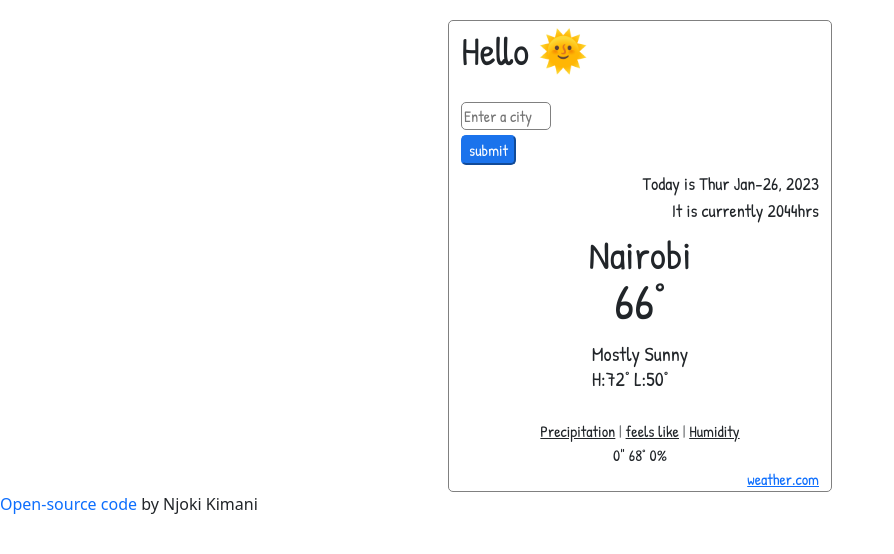
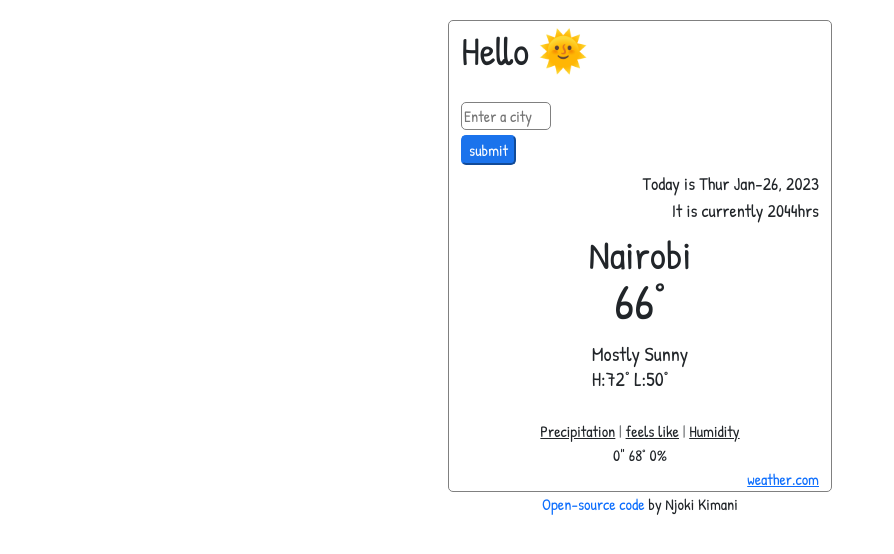
Before and after one commit to NjokiKimani/WeatherApp, a plain HTML site: page index.html in a window 1280 px wide. Shown: the whole page, without its empty margins (0-894 px from the left). Drawn offline with nearby package versions, Linux system fonts and the light colour scheme.

Commit message:
Fixed div.github html

```diff
--- a/index.html
+++ b/index.html
@@ -69,7 +69,9 @@
     </div>
     <div class="gitLink">
 
-    </div><a href="https://github.com/NjokiKimani/WeatherApp" class="openSource" target="_blank">Open-source code</a> by Njoki Kimani
-     </div> <script src="index.js"></script>
+   <a href="https://github.com/NjokiKimani/WeatherApp" class="openSource" target="_blank">Open-source code</a>
+     by Njoki Kimani
+     </div>
+      <script src="index.js"></script>
   </body>
 </html>
```
